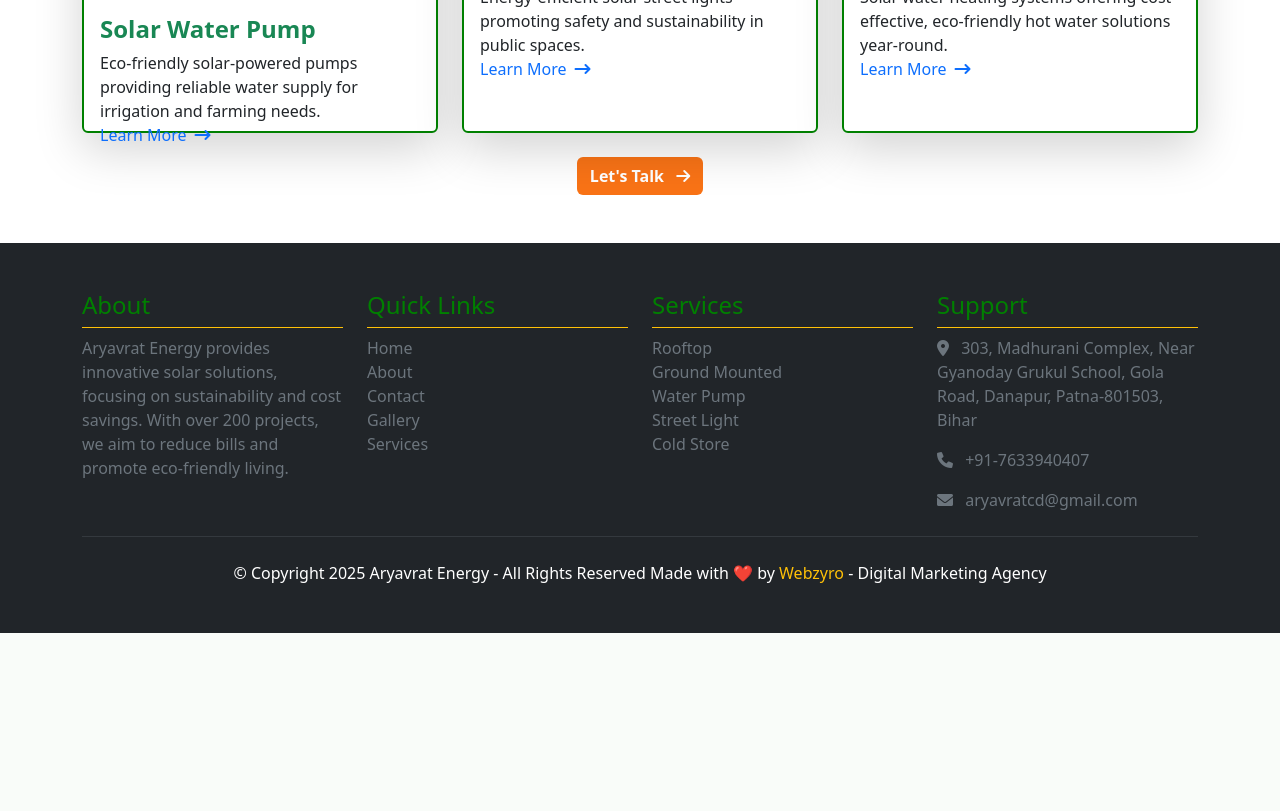
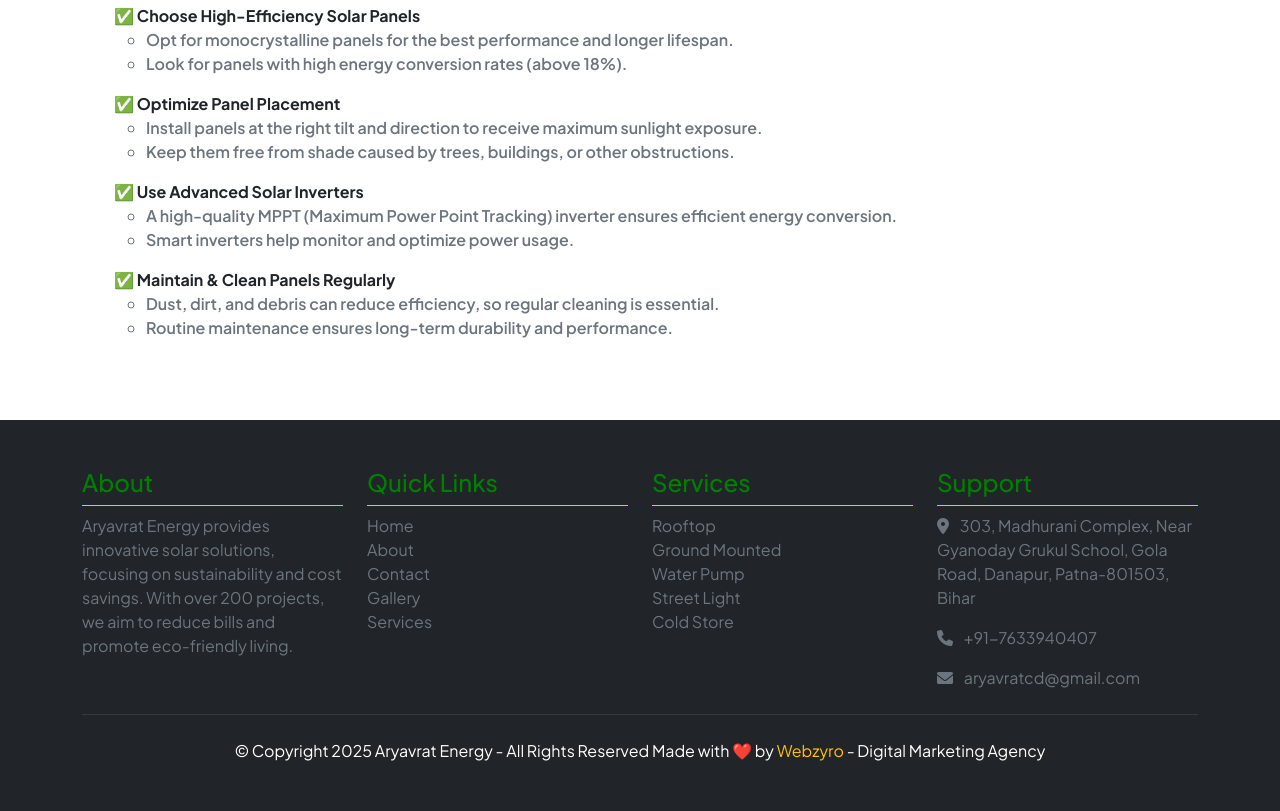
Before and after one commit to webzyro/Aryavrat-new, a PHP site: page /services.html in a window 1280 px wide. Shown: the part 1123-1934 px from the top of the page. Before the commit the page ends 1756 px from the top, so only its background shows below. Run offline with PHP 8.4, Linux system fonts and the light colour scheme.

Commit message:
Improve styling

```diff
--- a/services.html
+++ b/services.html
@@ -111,165 +111,163 @@
     <!-- Services Section -->
     <section class="py-5">
       <div class="container">
-        <h2 class="text-center display-6 fw-bold mb-5">
-          Sustainable Solar Solutions for Every Need
-        </h2>
-        <div class="row g-4 justify-content-center">
-          <div class="col-md-6 col-lg-4">
-            <div class="card shadow-lg service-card">
+        <div class="row g-4">
+          <div class="col-md-6">
             <img
-                src="./assets/Images/rootop-solar.png"
-                class="card-img-top"
-                alt="Service"
+              src="assets/Images/rootop-solar.png"
+              alt="rooftop-solar"
+              class="img-fluid rounded shadow-lg"
             />
-              <div class="card-body">
-                <h3 class="card-title h4 text-success fw-bold">
-                  Rooftop Solar Power Plant
-                </h3>
-                <p class="card-text">
-                  Efficient rooftop solar installations that save energy and
-                  reduce electricity bills.
+          </div>
+          <div class="col-md-6">
+            <div class="d-flex flex-column gap-3">
+              <h2 class="h2 fw-bold">Rooftop Solar Power Plant</h2>
+              <p class="fw-semibold text-secondary">
+                As energy costs continue to rise, rooftop solar installations
+                have become an excellent solution for homeowners and businesses
+                looking to reduce electricity bills and contribute to a greener
+                future. By harnessing the power of the sun, solar panels convert
+                sunlight into electricity, providing a sustainable and
+                cost-effective alternative to conventional power sources.
               </p>
               <a
-                  href="#"
-                  class="d-flex align-items-center gap-2 text-primary"
+                href="tel:+91-7633940407"
+                class="btn btn-orange d-block mt-md-4 w-100 w-md-50"
+                >Free Consultancy</a
               >
-                  <span>Learn More</span>
-                  <i class="fa-solid fa-arrow-right-long"></i>
-                </a>
             </div>
           </div>
         </div>
-          <div class="col-md-6 col-lg-4">
-            <div class="card shadow-lg service-card">
-              <img
-                src="./assets/Images/ground.png"
-                class="card-img-top"
-                alt="Service"
-              />
-              <div class="card-body">
-                <h3 class="card-title h4 text-success fw-bold">
-                  Ground Mounted Solar Power
+        <div class="row my-3">
+          <div class="col-12 col-md-10">
+            <h3 class="h3 fw-bold">
+              🔹 Benefits of Rooftop Solar Installations
             </h3>
-                <p class="card-text">
-                  Cost-effective ground-mounted systems harness maximum sunlight
-                  for large-scale energy production.
-                </p>
-                <a
-                  href="#"
-                  class="d-flex align-items-center gap-2 text-primary"
-                >
-                  <span>Learn More</span>
-                  <i class="fa-solid fa-arrow-right-long"></i>
-                </a>
+            <ul>
+              <li class="list-group-item fw-bold">
+                ✅ Significant Cost Savings
+              </li>
+              <ul>
+                <li class="fw-semibold text-secondary">
+                  Solar panels drastically cut electricity costs, allowing you
+                  to save money over time.
+                </li>
+                <li class="fw-semibold text-secondary">
+                  With net metering, you can even sell excess power back to the
+                  grid, further reducing expenses.
+                </li>
+              </ul>
+            </ul>
+            <ul>
+              <li class="list-group-item fw-bold">✅ Energy Independence</li>
+              <ul>
+                <li class="fw-semibold text-secondary">
+                  You reduce reliance on traditional power grids, ensuring
+                  protection from power outages and fluctuating electricity
+                  prices.
+                </li>
+                <li class="fw-semibold text-secondary">
+                  Solar batteries can store extra energy for nighttime or cloudy
+                  days, providing uninterrupted power.
+                </li>
+              </ul>
+            </ul>
+            <ul>
+              <li class="list-group-item fw-bold">
+                ✅ Eco-Friendly & Sustainable
+              </li>
+              <ul>
+                <li class="fw-semibold text-secondary">
+                  Solar power is 100% renewable and does not emit harmful
+                  greenhouse gases.
+                </li>
+                <li class="fw-semibold text-secondary">
+                  Installing solar panels contributes to a cleaner environment
+                  and helps combat climate change.
+                </li>
+              </ul>
+            </ul>
+            <ul>
+              <li class="list-group-item fw-bold">
+                ✅ Government Incentives & Subsidies
+              </li>
+              <ul>
+                <li class="fw-semibold text-secondary">
+                  Many governments offer subsidies, tax benefits, and incentives
+                  to encourage solar adoption.
+                </li>
+                <li class="fw-semibold text-secondary">
+                  Programs like the PM Surya Ghar Yojana in India make solar
+                  installations more affordable.
+                </li>
+              </ul>
+            </ul>
           </div>
         </div>
+        <div class="row my-3">
+          <div class="col-12 col-md-10">
+            <h3 class="h3 fw-bold">
+              🔹 How to Ensure an Efficient Solar Installation?
+            </h3>
+            <ul>
+              <li class="list-group-item fw-bold">
+                ✅ Choose High-Efficiency Solar Panels
+              </li>
+              <ul>
+                <li class="fw-semibold text-secondary">
+                  Opt for monocrystalline panels for the best performance and
+                  longer lifespan.
+                </li>
+                <li class="fw-semibold text-secondary">
+                  Look for panels with high energy conversion rates (above 18%).
+                </li>
+              </ul>
+            </ul>
+            <ul>
+              <li class="list-group-item fw-bold">
+                ✅ Optimize Panel Placement
+              </li>
+              <ul>
+                <li class="fw-semibold text-secondary">
+                  Install panels at the right tilt and direction to receive
+                  maximum sunlight exposure.
+                </li>
+                <li class="fw-semibold text-secondary">
+                  Keep them free from shade caused by trees, buildings, or other
+                  obstructions.
+                </li>
+              </ul>
+            </ul>
+            <ul>
+              <li class="list-group-item fw-bold">
+                ✅ Use Advanced Solar Inverters
+              </li>
+              <ul>
+                <li class="fw-semibold text-secondary">
+                  A high-quality MPPT (Maximum Power Point Tracking) inverter
+                  ensures efficient energy conversion.
+                </li>
+                <li class="fw-semibold text-secondary">
+                  Smart inverters help monitor and optimize power usage.
+                </li>
+              </ul>
+            </ul>
+            <ul>
+              <li class="list-group-item fw-bold">
+                ✅ Maintain & Clean Panels Regularly
+              </li>
+              <ul>
+                <li class="fw-semibold text-secondary">
+                  Dust, dirt, and debris can reduce efficiency, so regular
+                  cleaning is essential.
+                </li>
+                <li class="fw-semibold text-secondary">
+                  Routine maintenance ensures long-term durability and
+                  performance.
+                </li>
+              </ul>
+            </ul>
           </div>
-          <div class="col-md-6 col-lg-4">
-            <div class="card shadow-lg service-card">
-              <img
-                src="./assets/Images/solar.png"
-                class="card-img-top"
-                alt="Service"
-              />
-              <div class="card-body">
-                <h3 class="card-title h4 text-success fw-bold">
-                  Subsidized Solar for Cold Storage
-                </h3>
-                <p class="card-text">
-                  Affordable solar solutions with government subsidies to power
-                  cold storage units efficiently.
-                </p>
-                <a
-                  href="#"
-                  class="d-flex align-items-center gap-2 text-primary"
-                >
-                  <span>Learn More</span>
-                  <i class="fa-solid fa-arrow-right-long"></i>
-                </a>
-              </div>
-            </div>
-          </div>
-          <div class="col-md-6 col-lg-4">
-            <div class="card shadow-lg service-card">
-              <img
-                src="./assets/Images/waterPump.png"
-                class="card-img-top"
-                alt="Service"
-              />
-              <div class="card-body">
-                <h3 class="card-title h4 text-success fw-bold">
-                  Solar Water Pump
-                </h3>
-                <p class="card-text">
-                  Eco-friendly solar-powered pumps providing reliable water
-                  supply for irrigation and farming needs.
-                </p>
-                <a
-                  href="#"
-                  class="d-flex align-items-center gap-2 text-primary"
-                >
-                  <span>Learn More</span>
-                  <i class="fa-solid fa-arrow-right-long"></i>
-                </a>
-              </div>
-            </div>
-          </div>
-          <div class="col-md-6 col-lg-4">
-            <div class="card shadow-lg service-card">
-              <img
-                src="./assets/Images/street.png"
-                class="card-img-top"
-                alt="Service"
-              />
-              <div class="card-body">
-                <h3 class="card-title h4 text-success fw-bold">
-                  Solar Street Light
-                </h3>
-                <p class="card-text">
-                  Energy-efficient solar street lights promoting safety and
-                  sustainability in public spaces.
-                </p>
-                <a
-                  href="#"
-                  class="d-flex align-items-center gap-2 text-primary"
-                >
-                  <span>Learn More</span>
-                  <i class="fa-solid fa-arrow-right-long"></i>
-                </a>
-              </div>
-            </div>
-          </div>
-          <div class="col-md-6 col-lg-4">
-            <div class="card shadow-lg service-card">
-              <img
-                src="./assets/Images/water.png"
-                class="card-img-top"
-                alt="Service"
-              />
-              <div class="card-body">
-                <h3 class="card-title h4 text-success fw-bold">
-                  Solar Water Heater
-                </h3>
-                <p class="card-text">
-                  Solar water heating systems offering cost-effective,
-                  eco-friendly hot water solutions year-round.
-                </p>
-                <a
-                  href="#"
-                  class="d-flex align-items-center gap-2 text-primary"
-                >
-                  <span>Learn More</span>
-                  <i class="fa-solid fa-arrow-right-long"></i>
-                </a>
-              </div>
-            </div>
-          </div>
-        </div>
-        <div class="text-center mt-4">
-          <a href="contact.html" class="btn btn-orange">
-            Let's Talk <i class="fas fa-arrow-right ms-2"></i>
-          </a>
         </div>
       </div>
     </section>
--- a/style.css
+++ b/style.css
@@ -1,3 +1,5 @@
+@import url("https://fonts.googleapis.com/css2?family=Plus+Jakarta+Sans:ital,wght@0,200..800;1,200..800&display=swap");
+
 /* General Styles */
 :root {
   --primary-text-color: #212529;
@@ -10,7 +12,7 @@
 }
 
 body {
-  font-family: system-ui, -apple-system, sans-serif;
+  font-family: "Plus Jakarta Sans", serif;
 }
 
 p {
```
Also changed, not shown: other parts of style.css (+80 -7 lines), contact.html (+26 -54 lines), index.html (+97 -16 lines). Lines whose indentation alone changed are shown as unchanged.
